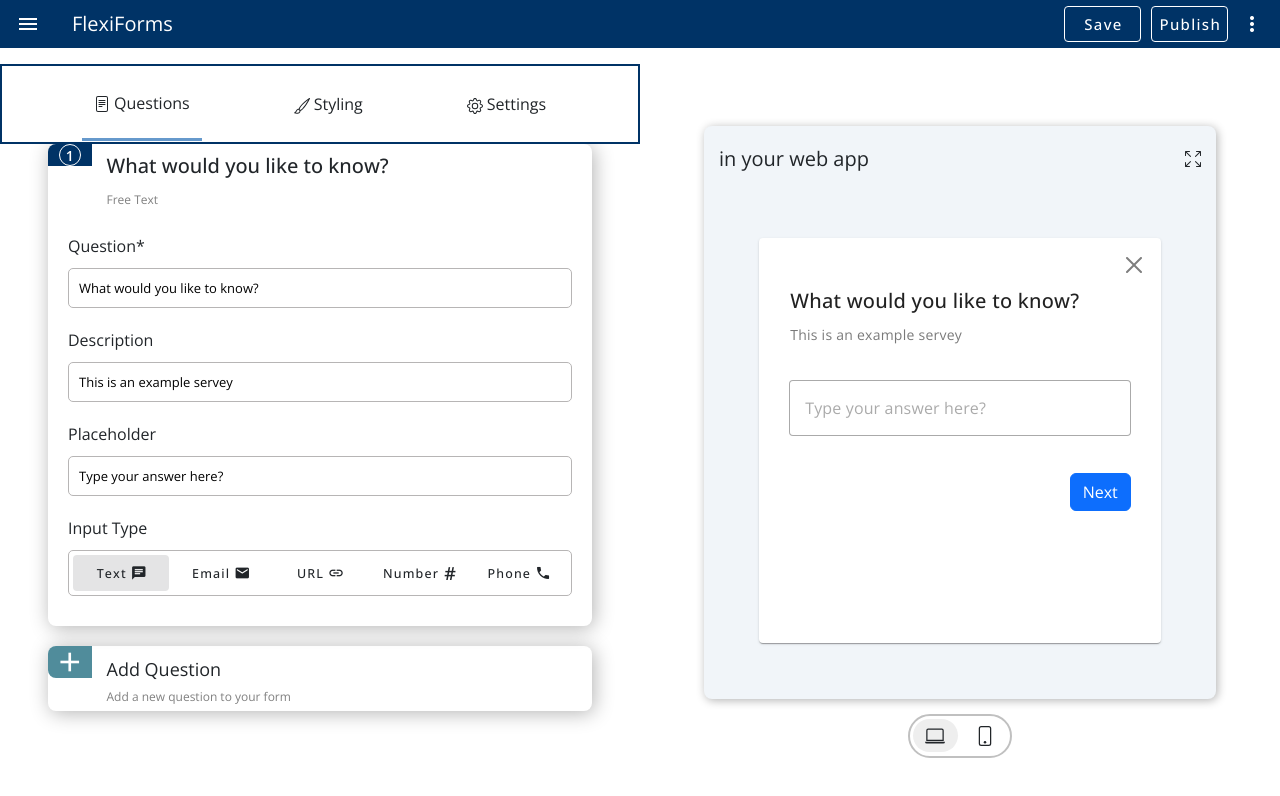
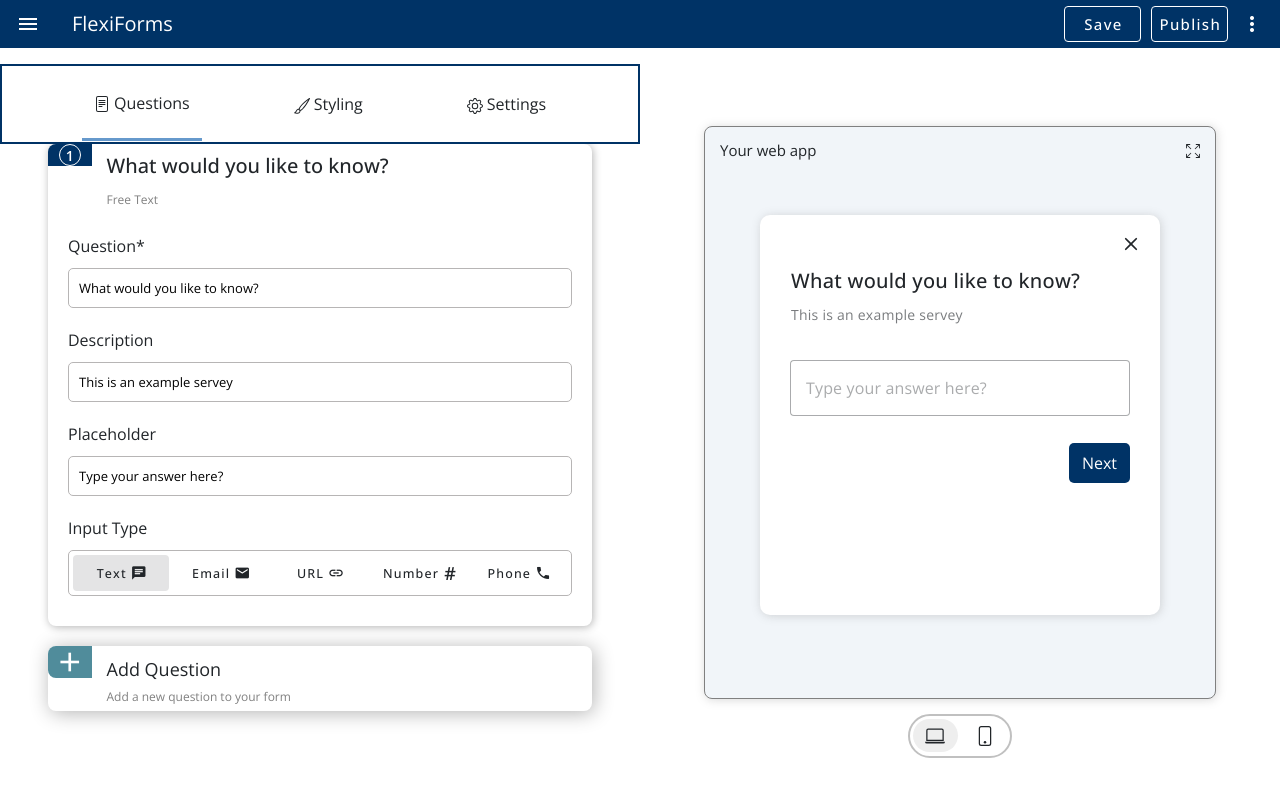
Before and after one commit to Hamza-Akdim/FlexiForms, a Vue app: page / in a window 1280 px wide. Shown: the top 796 px of the page. Built offline with nearby package versions, Linux system fonts and the light colour scheme.

Commit message:
for safety

```diff
--- a/src/components/Display/FreeText.vue
+++ b/src/components/Display/FreeText.vue
@@ -1,15 +1,30 @@
 <template>
-  <v-card class="card-parent">
+  <div class="card-parent">
     <div class="close-btn">
-      <button type="button" class="btn-close" aria-label="Close"></button>
+      <button>
+        <svg
+          xmlns="http://www.w3.org/2000/svg"
+          width="28"
+          height="28"
+          fill="currentColor"
+          class="bi bi-x"
+          viewBox="0 0 16 16"
+        >
+          <path
+            d="M4.646 4.646a.5.5 0 0 1 .708 0L8 7.293l2.646-2.647a.5.5 0 0 1 .708.708L8.707 8l2.647 2.646a.5.5 0 0 1-.708.708L8 8.707l-2.646 2.647a.5.5 0 0 1-.708-.708L7.293 8 4.646 5.354a.5.5 0 0 1 0-.708"
+          />
+        </svg>
+      </button>
     </div>
 
     <div class="title">
-      <v-card-title>{{ survey[survey.length-1].data.question }}</v-card-title>
+      <v-card-title>{{ survey[survey.length - 1].data.question }}</v-card-title>
     </div>
 
     <div class="subtitle">
-      <v-card-subtitle>{{ survey[survey.length - 1].data.description }}</v-card-subtitle>
+      <v-card-subtitle>{{
+        survey[survey.length - 1].data.description
+      }}</v-card-subtitle>
     </div>
 
     <div class="input-text">
@@ -17,21 +32,21 @@
     </div>
 
     <div class="next-btn">
-      <button type="button" class="btn btn-primary" style="color: white">
+      <button class="custom-btn">
         Next
       </button>
     </div>
-  </v-card>
+  </div>
 </template>
 
 <script>
-import InputField from "../Diverse/InputField.vue"
+import InputField from "../Diverse/InputField.vue";
 
 export default {
   name: "FreeText",
 
   components: {
-    InputField
+    InputField,
   },
 
   inject: ["survey"],
@@ -43,7 +58,9 @@ export default {
   height: 80%;
   width: 80%;
   padding: 15px;
-  /* display: none; */
+  background-color: white;
+  border-radius: 10px;
+  box-shadow: 1px 1px 10px rgba(128,128,128,0.3);
 }
 .close-btn {
   display: flex;
@@ -55,7 +72,7 @@ export default {
   justify-content: center;
   align-items: center;
   margin-top: 20px;
-  padding: 15px;
+  padding: 15px 15px 5px 15px;
 }
 
 .next-btn {
@@ -63,4 +80,15 @@ export default {
   justify-content: flex-end;
   margin-right: 15px;
 }
+
+.custom-btn{
+  background-color: rgb(0, 51, 102);
+  color: white;
+  padding: 8px 13px;
+  border-radius: 5px;
+}
+
+.custom-btn:hover{
+  background-color: rgb(67, 92, 117);
+}
 </style>
--- a/src/components/Display/SingleSelect.vue
+++ b/src/components/Display/SingleSelect.vue
@@ -1,7 +1,20 @@
 <template>
   <v-card class="card-parent">
     <div class="close-btn">
-      <button type="button" class="btn-close" aria-label="Close"></button>
+      <button>
+        <svg
+          xmlns="http://www.w3.org/2000/svg"
+          width="28"
+          height="28"
+          fill="currentColor"
+          class="bi bi-x"
+          viewBox="0 0 16 16"
+        >
+          <path
+            d="M4.646 4.646a.5.5 0 0 1 .708 0L8 7.293l2.646-2.647a.5.5 0 0 1 .708.708L8.707 8l2.647 2.646a.5.5 0 0 1-.708.708L8 8.707l-2.646 2.647a.5.5 0 0 1-.708-.708L7.293 8 4.646 5.354a.5.5 0 0 1 0-.708"
+          />
+        </svg>
+      </button>
     </div>
 
     <div class="title">
@@ -9,7 +22,9 @@
     </div>
 
     <div class="subtitle">
-      <v-card-subtitle>{{ survey[survey.length - 1].data.description }}</v-card-subtitle>
+      <v-card-subtitle>{{
+        survey[survey.length - 1].data.description
+      }}</v-card-subtitle>
     </div>
 
     <div class="input-text">
@@ -17,7 +32,7 @@
     </div>
 
     <div class="next-btn">
-      <button type="button" class="btn btn-primary" style="color: white">
+      <button class="custom-btn">
         Next
       </button>
     </div>
@@ -43,7 +58,11 @@ export default {
   height: 80%;
   width: 80%;
   padding: 15px;
+  background-color: white;
+  border-radius: 10px;
+  box-shadow: 1px 1px 10px rgba(128, 128, 128, 0.3);
 }
+
 .close-btn {
   display: flex;
   justify-content: flex-end;
@@ -61,5 +80,14 @@ export default {
   margin-right: 15px;
 }
 
+.custom-btn{
+  background-color: rgb(0, 51, 102);
+  color: white;
+  padding: 8px 13px;
+  border-radius: 5px;
+}
 
+.custom-btn:hover{
+  background-color: rgb(67, 92, 117);
+}
 </style>
--- a/src/components/FormBuilder.vue
+++ b/src/components/FormBuilder.vue
@@ -24,34 +24,14 @@ export default {
 
   data() {
     return {
-      // freeText: {
-      //   question: "What would you like to know?",
-      //   description: "This is an example servey",
-      //   placeholder: "Type your answer here?",
-      //   inputType: "text",
-      // },
-
-      // singleSelect: {
-      //   question: "What do you do?",
-      //   description: "Can't do both",
-      //   options: [],
-      // },
-
-      // multiSelect: {
-      //   question: "What motivates you in your job?",
-      //   description: "You can select more that one option",
-      //   options: [],
-      // },
-
-      survey: [],
+      currentQuestion: null,
+      survey: []
     };
   },
 
   provide() {
     return {
-      // freeText: this.freeText,
-      // singleSelect: this.singleSelect,
-      // multiSelect: this.multiSelect,
+      currentQuestion: this.currentQuestion,
       survey: this.survey,
     };
   },
--- a/src/components/FormDisplay.vue
+++ b/src/components/FormDisplay.vue
@@ -2,11 +2,11 @@
   <div class="formDispaly">
     <div class="parent">
       <div class="header-parent">
-        <div style="font-size: 20px">in your web app</div>
+        <div style="font-size: 15px;">Your web app</div>
         <svg
           xmlns="http://www.w3.org/2000/svg"
-          width="16"
-          height="16"
+          width="14"
+          height="14"
           fill="currentColor"
           class="bi bi-arrows-fullscreen"
           viewBox="0 0 16 16"
@@ -104,12 +104,12 @@ export default {
 .parent {
   width: 80%;
   height: 80%;
-  /* background-color: #eee; */
 --tw-bg-opacity: 1;
   background-color: rgb(241 245 249/var(--tw-bg-opacity));
-  box-shadow: 1.5px 1.5px 10px rgba(0, 0, 0, 0.3);
+  box-shadow: 1px 1px 10px rgba(128, 128, 128, 0.3);
   border-radius: 8px;
-  padding: 5px;
+  border: 0.5px solid gray;
+  padding: 10px 5px 5px 5px;
 }
 
 .header-parent {
@@ -118,7 +118,7 @@ export default {
   align-items: center;
   padding: 0 10px;
   width: 100%;
-  height: 10%;
+  height: 5%;
 }
 
 .display-form {
--- a/src/components/Questions/FreeText.vue
+++ b/src/components/Questions/FreeText.vue
@@ -128,7 +128,7 @@ export default {
     questionNumber: Number,
   },
 
-  inject: ["survey"],
+  inject: ["survey", "currentQuestion"],
 
   methods: {
     toggleVariant(index) {
@@ -143,6 +143,7 @@ export default {
 
     displayCard() {
       this.isHidden = !this.isHidden;
+      this.currentQuestion = this.survey[this.questionNumber - 1].id;
     },
   },
 };
@@ -154,7 +155,7 @@ export default {
   width: 100%;
   margin-bottom: 20px;
   border-radius: 8px;
-  box-shadow: 2px 2px 20px rgba(0, 0, 0, 0.3);
+  box-shadow: 1px 1px 8px rgba(0, 0, 0, 0.3);
 }
 
 .icon-div {
--- a/src/components/Questions/MultiSelect.vue
+++ b/src/components/Questions/MultiSelect.vue
@@ -61,13 +61,14 @@ export default {
     questionNumber: Number,
   },
 
+  inject: ["survey", "currentQuestion"],
+
   methods: {
     displayCard() {
       this.isHidden = !this.isHidden;
+      this.currentQuestion = this.survey[this.questionNumber - 1].id;
     },
   },
-
-  inject: ["survey"],
 };
 </script>
 
--- a/src/components/Questions/NewForm.vue
+++ b/src/components/Questions/NewForm.vue
@@ -1,9 +1,6 @@
 <template>
   <template v-for="form in survey" :key="form.id">
-    <FreeText
-      v-if="form.type === 'freeText'"
-      :questionNumber="form.number"
-    />
+    <FreeText v-if="form.type === 'freeText'" :questionNumber="form.number" />
     <SingleSelect
       v-if="form.type === 'singleSelect'"
       :questionNumber="form.number"
@@ -23,7 +20,7 @@ import SingleSelect from "./SingleSelect.vue";
 export default {
   name: "new-form",
 
-  inject: ["survey"],
+  inject: ["survey", "currentQuestion"],
   components: {
     FreeText,
     SingleSelect,
@@ -31,8 +28,10 @@ export default {
   },
 
   beforeMount() {
+    const id = Date.now();
+
     this.survey.push({
-      id: Date.now(),
+      id,
       type: "freeText",
       data: {
         question: "What would you like to know?",
@@ -42,6 +41,8 @@ export default {
       },
       number: 1,
     });
+
+    this.currentQuestion= id;
   },
 };
 </script>
--- a/src/components/Questions/SingleSelect.vue
+++ b/src/components/Questions/SingleSelect.vue
@@ -59,12 +59,15 @@ export default {
   props: {
     questionNumber: Number,
   },
+
+  inject: ["survey", "currentQuestion"],
+
   methods: {
     displayCard() {
       this.isHidden = !this.isHidden;
+      this.currentQuestion = this.survey[this.questionNumber - 1].id;
     },
   },
-  inject: ["survey"],
 };
 </script>
 
```
